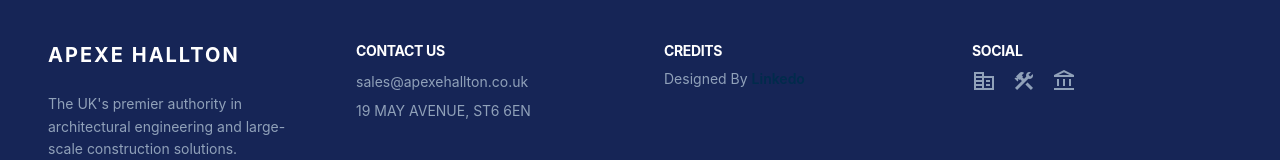
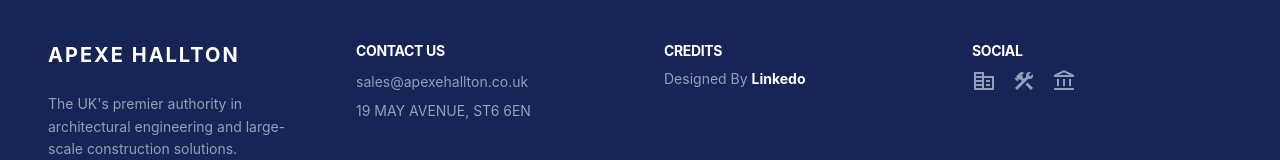
Before and after one commit to Hamzafarooq787/APEXE-HALLTON, a Next.js app: page / in a window 1280 px wide. Shown: the part 4816-4976 px from the top of the page. Built offline with nearby package versions, Linux system fonts and the light colour scheme.

Commit message:
style: update "Linkedo" text style to white and bold
Remove inline color override and apply consistent styling.

```diff
--- a/app/layout.tsx
+++ b/app/layout.tsx
@@ -50,8 +50,7 @@ export default function RootLayout({
                   href="https://linkedo.co.uk/"
                   target="_blank"
                   rel="nofollow noopener noreferrer"
-                  className="font-semibold hover:opacity-80 transition-opacity"
-                  style={{ color: "#002b4c" }}
+                  className="font-bold text-white hover:opacity-80 transition-opacity"
                 >
                   Linkedo
                 </a>
```
